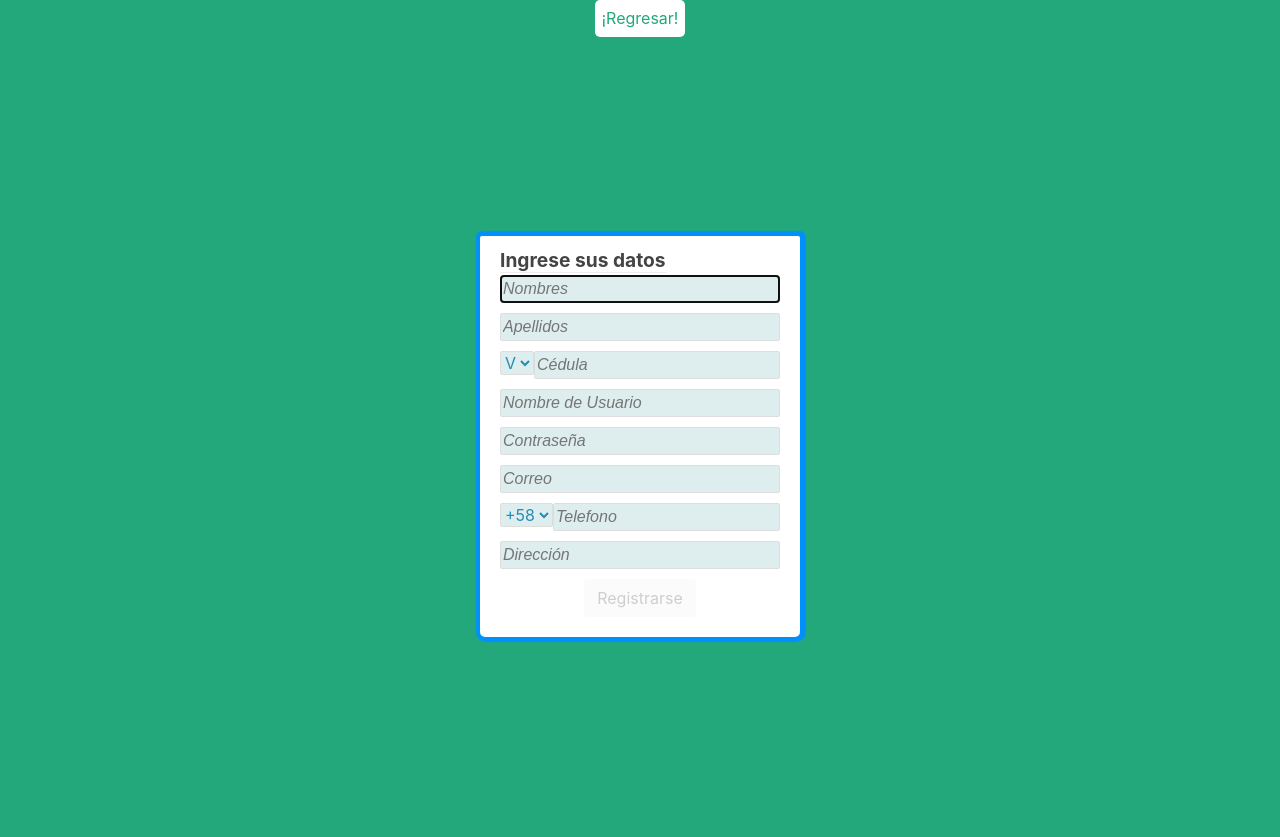
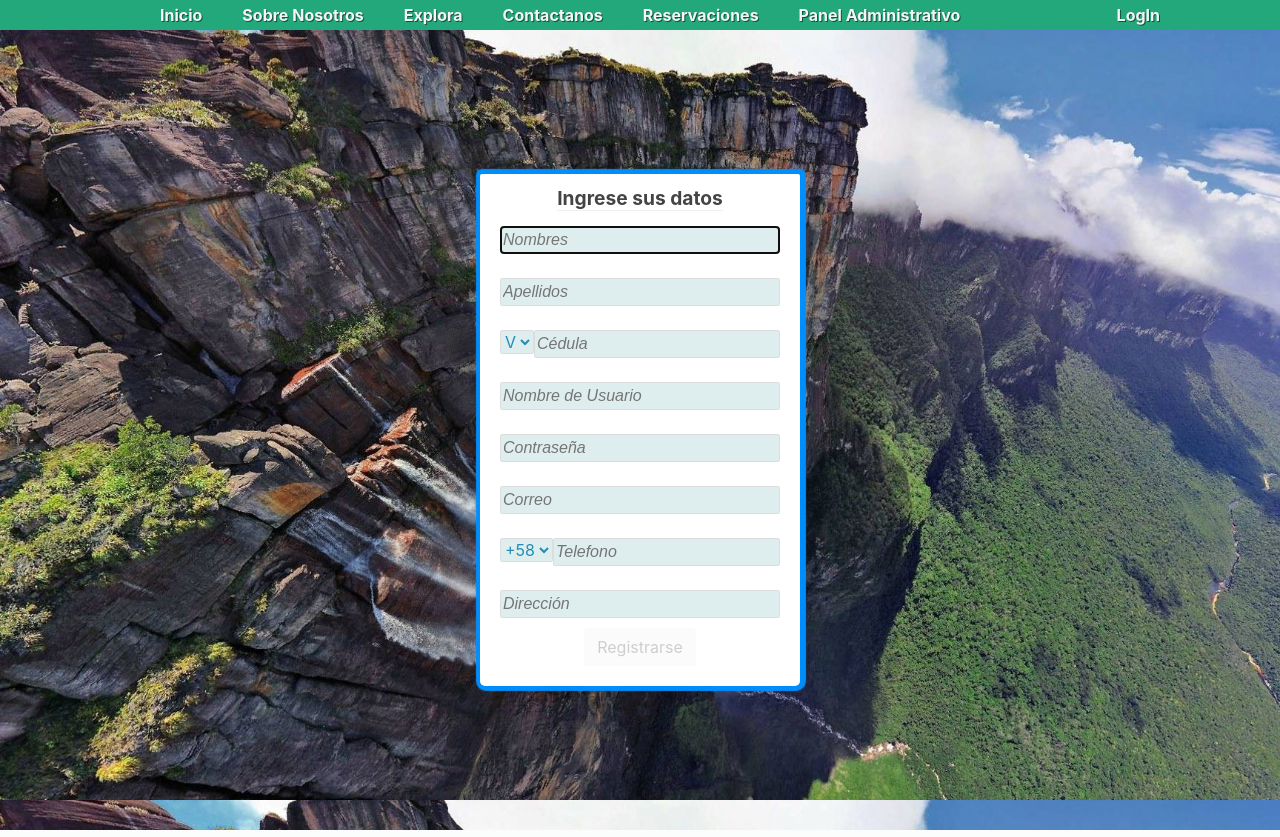
Before and after one commit to Diegod2694/ocho-estrellas, a PHP site: page /userRegister.php in a window 1280 px wide. Run offline with PHP 8.4, Linux system fonts and the light colour scheme.

Commit message:
LogIn y Register

```diff
--- /dev/null
+++ b/LogOut.php
@@ -0,0 +1,5 @@
+<?php
+    session_start();
+    session_destroy();
+    header("Location: index.php");
+?>
--- a/css/userRegister.css
+++ b/css/userRegister.css
@@ -1,6 +1,9 @@
 /* <style> */
 body {
     background-color: rgb(35, 168, 124);
+    background-image: url(./../assets/5628075-venezuela-wallpapers.jpg);
+    background-size: cover;
+    height: 100vh;
 }
 
 .login {
@@ -55,11 +58,13 @@ body {
 .column {
     display: flex;
     flex-direction: column;
+    margin-top: 5%;
 }
 
 .fila {
     display: flex;
     flex-direction: row;
+    justify-content: center;
 }
 
 .fila b {
@@ -114,4 +119,80 @@ input {
     margin-bottom: 10px;
     width: -webkit-fill-available;
 }
+
+.header{
+    display: flex;
+    justify-content: space-between;
+    padding: 20px 100px;
+    padding-left: 160px;
+    background-color: white;
+    z-index: 1000;
+    position: absolute;
+    width: 100%;
+  }
+
+  .header-title-container{
+    display: flex;
+    flex-direction: column;
+    justify-content: center;
+  }
+
+  .header-title-container h1 {
+    font-size: 30px;
+    color: rgb(35, 168, 124);
+    margin: 0;
+  }
+
+  .header-title-container h2 {
+    font-size: 25px;
+    color: rgb(1, 5, 4);
+    margin: 0;
+  }
+
+  .header-action-container {
+    display: flex;
+    justify-content: center;
+    align-items: center;
+    font-size: 30px;
+  }
+
+nav {
+    display: flex;
+    justify-content: space-between;
+    padding: 0 100px;
+    height: 30px;
+    background-color: rgb(35, 168, 124);
+    color: whitesmoke;
+    position: sticky;
+    top: 0;
+    z-index: 1000;
+    width: 100%;
+    z-index: 1001;
+  }
+
+  nav ul {
+    display: flex;
+    margin: 0;
+  }
+
+  nav ul li {
+    list-style: none;
+    display: flex;
+  }
+
+  nav ul li a {
+    display: block;
+    color: whitesmoke;
+    padding: 0 20px;
+    font-weight: bold;
+    line-height: 30px;
+    text-shadow: 1px 1px 0px rgba(2, 2, 2, 0.5);
+
+  }
+
+  nav ul li a:hover{
+    background-color: aquamarine;
+    color: inherit;
+    text-decoration: none;
+  }
 /* </style> */
--- a/reservaciones.php
+++ b/reservaciones.php
@@ -37,7 +37,7 @@
                         echo "<a href='#'>".$user."</a>";
                         echo "<a>LogOut</a>";
                     } else {
-                        echo "<a href='LogIn.html'>Login</a>
+                        echo "<a href='LogIn.php'>Login</a>
                                 <a href='userRegister.php'>Registrarse</a>";
                     }
                 ?>
--- a/userRegister.php
+++ b/userRegister.php
@@ -19,6 +19,36 @@
 </head>
 
 <body>
+        <nav>
+            <ul>
+                <li>
+                    <a href="index.php">Inicio</a>
+                    <a href="#sobre-nosotros">Sobre Nosotros</a>
+                    <a href="#explora">Explora</a>
+                    <a href="#contactanos">Contactanos</a>
+                    <a href="#reservaciones">Reservaciones</a>
+                    <a href="reporte.php" target="_blank">Panel Administrativo</a>
+                </li>
+            </ul>
+            <ul>
+                <li>
+                    <?php
+                        if(isset($_SESSION['user'])){
+                            $user = $_SESSION['user'];
+                            echo "<a href='#'>".$user."</a>";
+                            echo "<a href='LogOut.php'>LogOut</a>";
+                            if(isset($_SESSION['permisos'])){
+                                if($_SESSION['permisos'] == 1){
+                                    echo "<a href='userRegister.php'>Registrarse</a>";
+                                }
+                            }
+                        } else {
+                            echo "<a href='LogIn1.php'>LogIn</a>";
+                        }
+                    ?>
+                </li>
+            </ul>
+        </nav>
     <div class="aside" hidden id="faltantesPanel" style="float: right">
         <b class='title'>Datos faltantes</b>
         <br>
@@ -27,9 +57,7 @@
 
         </ul>
     </div>
-    <div class="otherSide">
-        <a href="index.php" class="link">¡Regresar!</a>
-    </div>
+    <header>
         <div class="container">
             <div class="wrapper" style="display:flex; align-items:center; justify-content:center; height:100vh;">
                 <form action='saveUser.php' class='login' name='registration_form' method='post'>
@@ -38,6 +66,7 @@
                             <center>
                                 <b class='title'>Ingrese sus datos</b>
                             </center>
+                            <br>
                             <div>
                                 <a class="btn warn" hidden id="advertencia" onclick="true">
                                     <i class="fa fa-exclamation-circle icono"></i>
@@ -109,13 +138,13 @@
                         }
                         ?>
                         <button disabled class="btn btn-default" name='BtnEnviar' type='submit' id='BtnEnviar' value='Enviar'>
-                        <i class='spinner'></i>
                             <span class='state'>Registrarse</span>
                         </button>
                     </center>
                 </form>
             </div>
         </div>
+    </header>
 
 </body>
 
```
Also changed, not shown: LogIn.html (deleted, +0 -51 lines), LogIn.php (+31 -7 lines), LogIn1.php (added, +82 -0 lines), index.php (+7 -2 lines), reporte.php (+7 -4 lines). Lines whose indentation alone changed are shown as unchanged.
